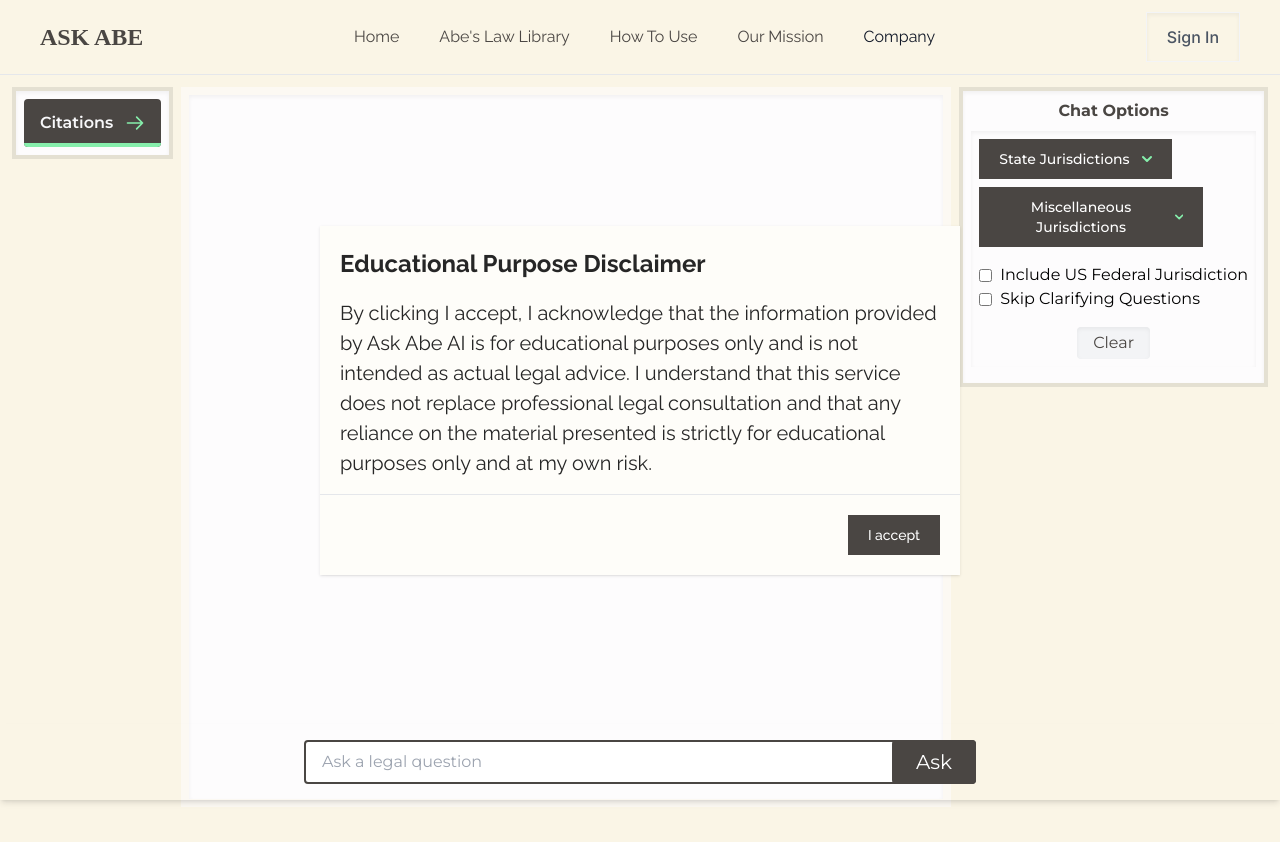
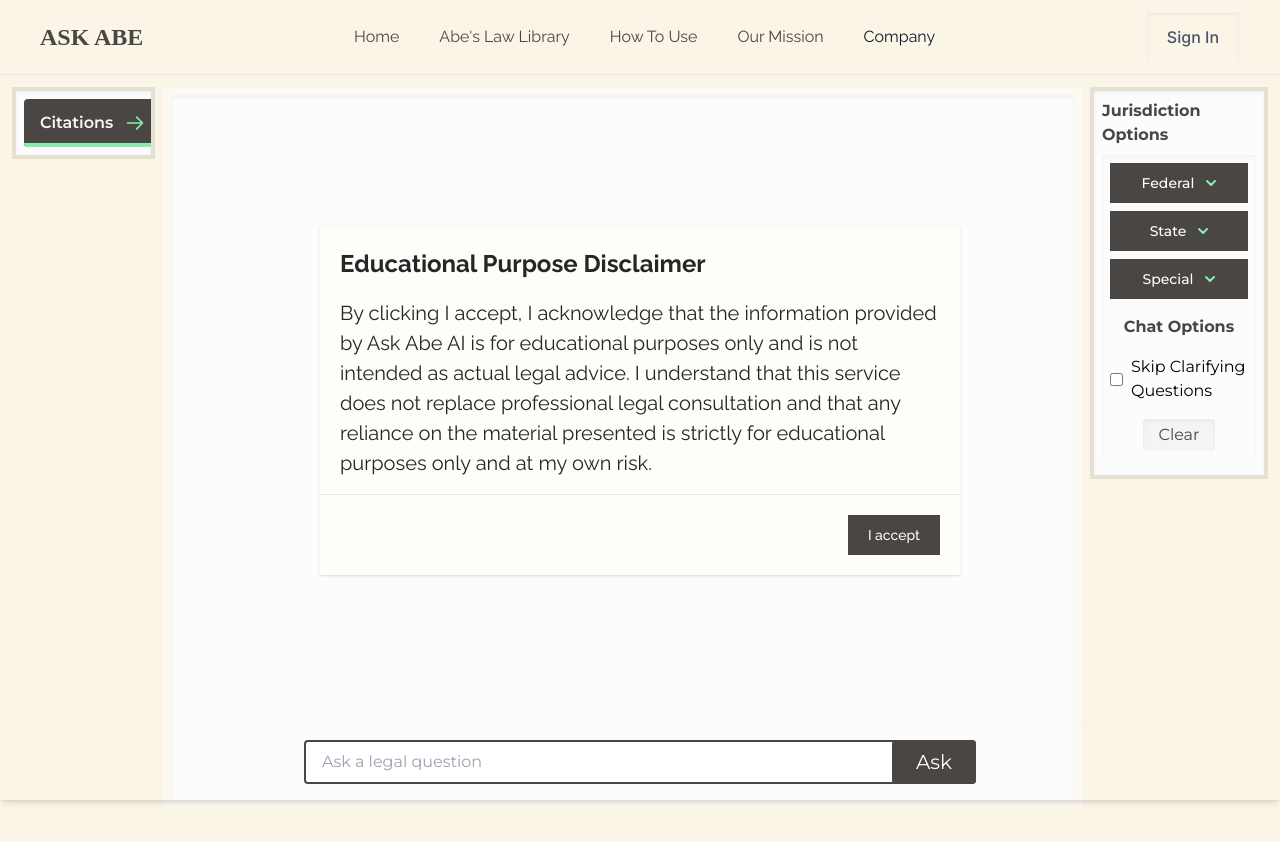
Before and after one commit to AskAbeAI/ask-abe-beta, a Next.js app: page /playground in a window 1280 px wide. Shown: the top 842 px of the page. Built offline with nearby package versions, Linux system fonts and the light colour scheme; a web font is replaced by a local one.

Commit message:
fixed width issues

```diff
--- a/src/app/playground/page.tsx
+++ b/src/app/playground/page.tsx
@@ -4,7 +4,7 @@ import React, { useState, useEffect } from 'react';
 // Import UI components
 import BottomBar from '@/components/bottomBar';
 import ChatContainer from '@/components/chatContainer';
-import DisclaimerModal from '@/components/disclaimermodal';
+import {DisclaimerModal, JurisdictionModal} from '@/components/disclaimermodal';
 // Import data types
 import { ContentType, ContentBlock, ContentBlockParams, CitationBlockProps, GroupedRows, Clarification } from "@/lib/types";
 import { node_as_row, node_key, SubTopic, GeneralTopic, TopicResponses, ClarificationChoices, PartialAnswer } from '@/lib/types';
@@ -56,13 +56,14 @@ export default function Playground() {
   const [sessionID, setSessionID] = useState<string>("");
 
   // State variables for options and jurisdictions
-  const [selectedStateJurisdiction, setSelectedStateJurisdiction] = useState<Jurisdiction | undefined>();
   const [selectedFederalJurisdiction, setSelectedFederalJurisdiction] = useState<Jurisdiction | undefined>(undefined);
+  const [selectedStateJurisdiction, setSelectedStateJurisdiction] = useState<Jurisdiction | undefined>(undefined);
   const [selectedMiscJurisdiction, setSelectedMiscJurisdiction] = useState<Jurisdiction | undefined>(undefined);
   const [questionJurisdictions, setQuestionJurisdictions] = useState<questionJurisdictions>();
 
   const [selectedOptions, setSelectedOptions] = useState<Option[]>([]);
   const [skipClarifications, setSkipClarifications] = useState(false);
+  const [showJurisdictionModal, setShowJurisdictionModal] = useState(false);
 
 
   useEffect(() => {
@@ -74,7 +75,7 @@ export default function Playground() {
     } else if (selectedMiscJurisdiction) {
       mode = 'misc';
     }
-    console.log("CLEARING EVERYTHING!")
+    console.log("CLEARING EVERYTHING!");
     setCitationBlocks([]);
     setSpecificQuestions([]);
     setClarificationResponses([]);
@@ -90,6 +91,7 @@ export default function Playground() {
       federal: selectedFederalJurisdiction,
       misc: selectedMiscJurisdiction
     });
+
   }, [selectedStateJurisdiction, selectedFederalJurisdiction, selectedMiscJurisdiction]);
   // Generate Unique Sessiond IDs here
   function generateSessionID() {
@@ -97,10 +99,8 @@ export default function Playground() {
   }
   useEffect(() => {
     const sessionID = generateSessionID();
-    console.log(`Generated new session ID: ${sessionID}`)
+    console.log(`Generated new session ID: ${sessionID}`);
     setSessionID(sessionID);
-    setSelectedStateJurisdiction({ id: '5', name: ' California', abbreviation: 'CA', corpusTitle: 'California Statutes', usesSubContentNodes: true, jurisdictionLevel: 'state' });
-
     // Add welcome block
   }, []);
 
@@ -181,6 +181,10 @@ export default function Playground() {
   // Logic for starting question answering process
   const handleNewQuestion = async (question: string) => {
 
+    if (selectedFederalJurisdiction === undefined && selectedStateJurisdiction === undefined && selectedMiscJurisdiction === undefined) {
+      setShowJurisdictionModal(true);
+      return;
+    }
     setIsFormVisible(false); // Hide the form when a question is submitted
     const questionText = question.trim();
     setQuestion(questionText);
@@ -194,8 +198,8 @@ export default function Playground() {
       concurrentStreaming: false
     };
     await addContentBlock(createNewBlock(newParams));
-    console.log("HERE@")
-    console.log(questionJurisdictions)
+    console.log("HERE@");
+    console.log(questionJurisdictions);
 
     const question_jurisdictions = questionJurisdictions!;
     let score = 7;
@@ -229,9 +233,9 @@ export default function Playground() {
 
   const scoreQuestion = async (question_jurisdictions: questionJurisdictions, question: string): Promise<[number, string]> => {
 
-    const user_prompt_query: string = constructPromptQuery(question, question_jurisdictions.state?.corpusTitle || 'The Country Of ' , question_jurisdictions.federal?.corpusTitle|| "USA");
+    const user_prompt_query: string = constructPromptQuery(question, question_jurisdictions.state?.corpusTitle || 'The Country Of ', question_jurisdictions.federal?.corpusTitle || "USA");
 
-    console.log(user_prompt_query)
+    console.log(user_prompt_query);
     const requestBody = {
       user_prompt_query: user_prompt_query,
     };
@@ -462,7 +466,7 @@ export default function Playground() {
       jurisdictions: question_jurisdiction,
       query_expansion_embedding: query_expansion_embedding,
     };
-    console.log("  - Sending request to similaritySearch API!")
+    console.log("  - Sending request to similaritySearch API!");
     const response = await fetch('/api/searchDatabase/similaritySearch', {
       method: 'POST',
       headers: {
@@ -694,9 +698,9 @@ export default function Playground() {
     secondary_grouped_rows: GroupedRows,
     combinedClarifications: Clarification[],
   ) => {
-    console.log(questionJurisdictions)
+    console.log(questionJurisdictions);
 
-    let user_prompt_query: string = constructPromptQuery(user_query, questionJurisdictions?.state?.corpusTitle|| 'The Country Of ' , questionJurisdictions!.federal?.corpusTitle || "USA");
+    let user_prompt_query: string = constructPromptQuery(user_query, questionJurisdictions?.state?.corpusTitle || 'The Country Of ', questionJurisdictions!.federal?.corpusTitle || "USA");
 
     if (questionJurisdictions?.mode === "misc") {
       user_prompt_query = constructPromptQueryMisc(user_query, questionJurisdictions?.misc?.corpusTitle || 'This Legal Documentation');
@@ -728,7 +732,7 @@ export default function Playground() {
     console.log("Received response from directAnswering API!");
 
     const direct_answer: string = result.directAnswer;
-    console.log(direct_answer)
+    console.log(direct_answer);
     const params: ContentBlockParams = {
       type: ContentType.Answer,
       content: direct_answer,
@@ -746,16 +750,10 @@ export default function Playground() {
 
   const handleOptionChange = (options: Option[]) => {
     for (const option of options) {
-      console.log(option)
+      console.log(option);
       if (option.name === "Skip Clarifying Questions") {
-        console.log(`Setting skip clarifications to ${option.selected}`)
+        console.log(`Setting skip clarifications to ${option.selected}`);
         setSkipClarifications(option.selected);
-      } else if (option.name === "Include US Federal Jurisdiction") {
-        if (option.selected) {
-          setSelectedFederalJurisdiction({ id: '1', name: 'US Federal Regulations', abbreviation: 'ecfr', corpusTitle: 'United States Code of Federal Regulations', usesSubContentNodes: false, jurisdictionLevel: 'federal' });
-        } else {
-          setSelectedFederalJurisdiction(undefined);
-        }
       }
     }
   };
@@ -767,7 +765,7 @@ export default function Playground() {
     if (questionJurisdictions!.mode !== "misc") {
 
 
-      const user_prompt_query: string = constructPromptQuery(question, selectedStateJurisdiction?.corpusTitle || "",  selectedFederalJurisdiction?.corpusTitle || "USA");
+      const user_prompt_query: string = constructPromptQuery(question, selectedStateJurisdiction?.corpusTitle || "", selectedFederalJurisdiction?.corpusTitle || "USA");
 
       const requestBody = {
         user_prompt_query: user_prompt_query,
@@ -846,14 +844,23 @@ export default function Playground() {
     const input = newQuestion || question;
     await directAnswering(input, specificQuestions, primaryGroupedRows, secondaryGroupedRows, clarifications);
   };
+  const setShown = () => {
+    setShowJurisdictionModal(false);
+  }
 
   return (
 
 
 
     <div className="flex h-screen w-full px-3 py-3 bg-[#FAF5E6]">
+
+        <JurisdictionModal
+        shown={showJurisdictionModal}
+        setShown ={setShown}
+         />
+
       <DisclaimerModal />
-      <div className="pr-2" style={{ width: citationsOpen ? '100%' : 'initial' }}>
+      <div className="pr-2" style={{ width: citationsOpen ? '100%' : '12%' }}>
         <CitationBar
           open={citationsOpen}
           setOpen={setCitationsOpen}
@@ -861,8 +868,8 @@ export default function Playground() {
           activeCitationId={activeCitationId}
         />
       </div>
-      <div className={`flex flex-grow ${citationsOpen ? 'hidden' : ''}`}>
-        <div className="overflow-y-auto w-full justify-center" style={{ minHeight: '90vh', maxHeight: '90vh' }}>
+      <div className={`flex w-full ${citationsOpen ? 'hidden' : ''} style={(width: '68%')}`}>
+        <div className="overflow-y-auto w-full" style={{ minHeight: '90vh', maxHeight: '90vh' }}>
           <ChatContainer
             contentBlocks={contentBlocks}
             onSubmitClarificationAnswers={handleClarificationAnswer}
@@ -874,6 +881,8 @@ export default function Playground() {
           />
 
         </div>
+      </div>
+      <div>
         {/* BottomBar */}
         {isFormVisible && (
           <BottomBar
@@ -883,8 +892,7 @@ export default function Playground() {
           />
         )}
       </div>
-      <div>
-        <div className="pl-2 overflow-y-auto scrollbar w-full h-full" >
+      <div className="pl-2 overflow-y-auto scrollbar  h-full" style={({width: '20%'})} >
         <OptionsList
           stateJurisdictions={StateJurisdictionOptions}
           federalJurisdictions={FederalJurisdictionOptions}
@@ -897,7 +905,7 @@ export default function Playground() {
         />
         {/* Other parts of your application */}
       </div>
-      </div>
+
     </div>
   );
 };
--- a/src/components/contentQueue.tsx
+++ b/src/components/contentQueue.tsx
@@ -167,7 +167,7 @@ const ContentQueue: React.FC<ContentQueueProps> = ({
   };
 
   return (
-    <div className="space-y-4 pb-4">
+    <div className="w-full space-y-4 pb-4">
       {items.map((item) => (
         // The key should be here, on the first element inside the map
         <div key={item.blockId}>
--- a/src/components/optionsFilter.tsx
+++ b/src/components/optionsFilter.tsx
@@ -17,11 +17,11 @@ const OptionsList: React.FC<OptionsListProps> = ({
   // const [searchTerm, setSearchTerm] = useState('');
   // const [filteredJurisdictions, setFilteredJurisdictions] = useState();
   const [selectedOptions, setSelectedOptions] = useState<Option[]>(options);
+  const [selectedFederal, setSelectedFederal] = useState<Jurisdiction>();
   const [selectedState, setSelectedState] = useState<Jurisdiction>();
   const [selectedMisc, setSelectedMisc] = useState<Jurisdiction>();
-  const [isFederalIncluded, setIsFederalIncluded] = useState(false);
 
-  // const [isFederalDropdownOpen, setIsFederalDropdownOpen] = useState(false);
+  const [isFederalDropdownOpen, setIsFederalDropdownOpen] = useState(false);
   const [isStateDropdownOpen, setIsStateDropdownOpen] = useState(false);
   const [isMiscDropdownOpen, setIsMiscDropdownOpen] = useState(false);
   const [showBadJurisdictionsPopup, setShowBadJurisdictionsPopup] = useState(false);
@@ -29,6 +29,10 @@ const OptionsList: React.FC<OptionsListProps> = ({
 
   const [isHovered, setIsHovered] = useState(false);
 
+
+  const toggleFederalDropdown = () => {
+    setIsFederalDropdownOpen(!isFederalDropdownOpen);
+  };
 
   const toggleStateDropdown = () => {
     setIsStateDropdownOpen(!isStateDropdownOpen);
@@ -40,29 +44,29 @@ const OptionsList: React.FC<OptionsListProps> = ({
 
 
   const handleClearSelection = () => {
+    // Close all dropdowns
+    setIsFederalDropdownOpen(false);
+    setIsStateDropdownOpen(false);
     setIsMiscDropdownOpen(false);
-    setIsStateDropdownOpen(false);
+    // Unselect all jurisdictions
+    setSelectedFederal(undefined);
     setSelectedState(undefined);
     setSelectedMisc(undefined);
     // Set all options "selected" to false
     setSelectedOptions(prevSelected =>
       prevSelected.map(prevOption => ({ ...prevOption, selected: false }))
     );
-    setIsFederalIncluded(false);
+
     onFederalJurisdictionChange(undefined);
+    onStateJurisdictionChange(undefined);
     onMiscJurisdictionChange(undefined);
-    // DEFAULT Selection
-    onStateJurisdictionChange({ id: '5', name: ' California', abbreviation: 'CA', corpusTitle: 'California Statutes', usesSubContentNodes: true, jurisdictionLevel: 'state' });
-
   };
 
   const toggleSelection = (index: number) => {
     console.log(selectedOptions);
     console.log(index);
     const option = selectedOptions[index];
-    if (option.name === 'Include US Federal Jurisdiction') {
-      setIsFederalIncluded(!isFederalIncluded);
-    }
+
     option.selected = !option.selected;
 
     // Replace the modified option in the selectedOptions array
@@ -77,52 +81,24 @@ const OptionsList: React.FC<OptionsListProps> = ({
     setIsHovered(hoverState);
   };
 
+
   useEffect(() => {
-    if (isFederalIncluded && selectedMisc) {
+    if (selectedMisc && (selectedFederal || selectedState)) {
       setPopupMessage('Currently, miscellaneous jurisdictions cannot be selected at the same time as federal or state jurisdictions. Plans to implement this feature are in the works. Please select only one jurisdiction type at a time. I will de-select the miscellaneous jurisdiction for you.');
       setSelectedMisc(undefined);
       setShowBadJurisdictionsPopup(true);
-    } else {
-      onFederalJurisdictionChange(federalJurisdictions[0]);
     }
-  }, [isFederalIncluded]);
-  useEffect(() => {
-    if (isFederalIncluded && !selectedState) {
-      setIsFederalIncluded(false); // Deselect federal if no state is selected
+    if (selectedFederal) {
+      onFederalJurisdictionChange(selectedFederal);
+    }
+    if (selectedState) {
+      onStateJurisdictionChange(selectedState);
+    }
+    if (selectedMisc) {
+      onMiscJurisdictionChange(selectedMisc);
     }
 
-  }, [selectedState, isFederalIncluded]);
-
-  useEffect(() => {
-    if (selectedState) {
-      setPopupMessage('Currently, miscellaneous jurisdictions cannot be selected at the same time as federal or state jurisdictions. Plans to implement this feature are in the works. Please select only one jurisdiction type at a time. I will de-select the state jurisdiction for you.');
-      setSelectedState(undefined);
-      setShowBadJurisdictionsPopup(true);
-    }
-    if (isFederalIncluded) {
-      // Remove the option 'Include US Federal Jurisdiction' from selectedOptions if it is there
-      setIsFederalIncluded(false);
-      setSelectedOptions(prevSelected =>
-        prevSelected.includes(options[0])
-          ? prevSelected.filter(lastOption => lastOption != options[0])
-          : [...prevSelected]
-      );
-    }
-    onMiscJurisdictionChange(selectedMisc);
-    onStateJurisdictionChange(undefined);
-
-  }, [selectedMisc]);
-
-  useEffect(() => {
-    if (selectedMisc) {
-      setPopupMessage('Currently, miscellaneous jurisdictions cannot be selected at the same time as federal or state jurisdictions. Plans to implement this feature are in the works. Please select only one jurisdiction type at a time. I will de-select the miscellaneous jurisdiction for you.');
-      setSelectedMisc(undefined);
-      setShowBadJurisdictionsPopup(true);
-    } else {
-      onStateJurisdictionChange(selectedState);
-    }
-
-  }, [selectedState]);
+  }, [selectedFederal, selectedState, selectedMisc]);
 
 
   useEffect(() => {
@@ -133,24 +109,72 @@ const OptionsList: React.FC<OptionsListProps> = ({
 
   return (
     <div className="overflow-y-auto bg-[#FDFCFD] border-4 border-[#E4E0D2] p-2 w-full shadow-inner rounded-md">
-      <div className="flex justify-center text-[#4A4643] font-bold font-montserrat pb-2">Chat Options</div>
+      <div className="flex justify-center text-[#4A4643] font-bold font-montserrat pb-2">Jurisdiction Options</div>
       <div className="flex justify-center font-montserrat pb-2">
         <div className="overflow-y-auto bg-[#FDFCFD] p-2 w-25 shadow-inner rounded-md">
           <div className="overflow-y-auto w-full" style={{ maxHeight: '45vh' }}>
 
+            {/* Federal Jurisdiction Button */}
+            <button
+              id="dropdownRadioBgHoverButtonFederal"
 
+              onMouseEnter={() => toggleHover(true)}
+              onMouseLeave={() => toggleHover(false)}
+              onClick={toggleFederalDropdown}
+              className="text-white bg-[#4A4643] hover:bg-green-300 hover:text-[#4A4643] focus:ring-4 focus:outline-none focus:ring-green-300 font-medium rounded-lg text-sm px-5 py-2.5 text-center inline-flex items-center justify-center w-full dark:bg-blue-600 dark:hover:bg-blue-700 dark:focus:ring-blue-800"
+              type="button"
+            >
+              Federal
+              <svg className={`w-2.5 h-2.5 ml-3 ${isHovered ? 'text-[#4A4643]' : 'text-green-300'}`} aria-hidden="true" fill="none" viewBox="0 0 10 6">
+
+                <path stroke="currentColor" strokeLinecap="round" strokeLinejoin="round" strokeWidth="2" d="m1 1 4 4 4-4" />
+              </svg>
+            </button>
+
+            {/* Federal Jurisdiction Dropdown Content */}
+            {isFederalDropdownOpen && (
+
+              <div className="z-10 w-25 bg-white rounded-lg shadow">
+
+                <ul className="p-3 space-y-1 text-sm text-gray-700">
+                  {/* Loop through options */}
+                  {federalJurisdictions.map((jurisdiction: Jurisdiction) => (
+                    <li key={jurisdiction.id}>
+                      <div className="flex items-center p-2 rounded hover:bg-gray-100">
+                        <input
+                          type="radio"
+                          value={jurisdiction.id}
+                          name="options-radio-federal"
+                          onChange={() => setSelectedFederal(jurisdiction)}
+                          checked={selectedFederal === jurisdiction}
+                          className="w-4 h-4 text-blue-600 bg-gray-100 border-gray-300 focus:ring-blue-500"
+                        />
+
+                        <label htmlFor={jurisdiction.id} className="w-25 ml-2 text-sm font-medium text-gray-900">
+
+                          {jurisdiction.name}
+                        </label>
+                      </div>
+                    </li>
+                  ))}
+
+                </ul>
+              </div>
+            )}
+          </div>
+          <div className="overflow-y-auto w-full pt-2" style={{ maxHeight: '45vh' }}>
             {/* State Jurisdiction Button */}
             <button
-              id="dropdownRadioBgHoverButton"
+              id="dropdownRadioBgHoverButtonState"
 
               onMouseEnter={() => toggleHover(true)}
               onMouseLeave={() => toggleHover(false)}
               onClick={toggleStateDropdown}
-              className="text-white bg-[#4A4643] hover:bg-green-300 hover:text-[#4A4643] focus:ring-4 focus:outline-none focus:ring-green-300 font-medium rounded-lg text-sm px-5 py-2.5 text-center inline-flex items-center dark:bg-blue-600 dark:hover:bg-blue-700 dark:focus:ring-blue-800"
+              className="text-white bg-[#4A4643] hover:bg-green-300 hover:text-[#4A4643] focus:ring-4 focus:outline-none focus:ring-green-300 font-medium rounded-lg text-sm px-5 py-2.5 text-center inline-flex items-center justify-center w-full dark:bg-blue-600 dark:hover:bg-blue-700 dark:focus:ring-blue-800"
               type="button"
             >
-              State Jurisdictions
-              <svg className={`w-2.5 h-2.5 ml-3 ${isHovered ? 'text-[#4A4643]' : 'text-green-300'}`}  aria-hidden="true" fill="none" viewBox="0 0 10 6">
+              State
+              <svg className={`w-2.5 h-2.5 ml-3 ${isHovered ? 'text-[#4A4643]' : 'text-green-300'}`} aria-hidden="true" fill="none" viewBox="0 0 10 6">
 
                 <path stroke="currentColor" strokeLinecap="round" strokeLinejoin="round" strokeWidth="2" d="m1 1 4 4 4-4" />
               </svg>
@@ -169,7 +193,7 @@ const OptionsList: React.FC<OptionsListProps> = ({
                         <input
                           type="radio"
                           value={jurisdiction.id}
-                          name="options-radio"
+                          name="options-radio-state"
                           onChange={() => setSelectedState(jurisdiction)}
                           checked={selectedState === jurisdiction}
                           className="w-4 h-4 text-blue-600 bg-gray-100 border-gray-300 focus:ring-blue-500"
@@ -190,20 +214,18 @@ const OptionsList: React.FC<OptionsListProps> = ({
           </div>
 
 
-          <div className="overflow-y-auto w-5/6 pt-2" style={{ maxHeight: '45vh' }}>
-
-
+          <div className="overflow-y-auto w-full pt-2" style={{ maxHeight: '45vh' }}>
             {/* Misc Jurisdiction Button */}
             <button
-              id="dropdownRadioBgHoverButton"
+              id="dropdownRadioBgHoverButtonMisc"
               onMouseEnter={() => toggleHover(true)}
               onMouseLeave={() => toggleHover(false)}
               onClick={toggleMiscDropdown}
-              className="text-white bg-[#4A4643] hover:bg-green-300 hover:text-[#4A4643] focus:ring-4 focus:outline-none focus:ring-green-300 font-medium rounded-lg text-sm px-5 py-2.5 text-center inline-flex items-center dark:bg-blue-600 dark:hover:bg-blue-700 dark:focus:ring-blue-800"
+              className="text-white bg-[#4A4643] hover:bg-green-300 hover:text-[#4A4643] focus:ring-4 focus:outline-none focus:ring-green-300 font-medium rounded-lg text-sm px-5 py-2.5 text-center inline-flex items-center justify-center w-full dark:bg-blue-600 dark:hover:bg-blue-700 dark:focus:ring-blue-800"
               type="button"
             >
-              Miscellaneous Jurisdictions
-              <svg className={`w-2.5 h-2.5 ml-3 ${isHovered ? 'text-[#4A4643]' : 'text-green-300'}`}  aria-hidden="true" fill="none" viewBox="0 0 10 6">
+              Special
+              <svg className={`w-2.5 h-2.5 ml-3 ${isHovered ? 'text-[#4A4643]' : 'text-green-300'}`} aria-hidden="true" fill="none" viewBox="0 0 10 6">
                 <path stroke="currentColor" strokeLinecap="round" strokeLinejoin="round" strokeWidth="2" d="m1 1 4 4 4-4" />
               </svg>
             </button>
@@ -219,7 +241,7 @@ const OptionsList: React.FC<OptionsListProps> = ({
                         <input
                           type="radio"
                           value={jurisdiction.id}
-                          name="options-radio"
+                          name="options-radio-misc"
                           onChange={() => setSelectedMisc(jurisdiction)}
                           checked={selectedMisc === jurisdiction}
                           className="w-4 h-4 text-blue-600 bg-gray-100 border-gray-300 focus:ring-blue-500"
@@ -237,7 +259,7 @@ const OptionsList: React.FC<OptionsListProps> = ({
             )}
           </div>
 
-
+          <div className="flex justify-center text-[#4A4643] font-bold font-montserrat pt-4">Chat Options</div>
           {/* Rest of the OptionsList content */}
           <div className="h-auto max-h-full ">
             <ul className="list-none pt-4">
@@ -293,8 +315,7 @@ const OptionsList: React.FC<OptionsListProps> = ({
           </div>
         </div>
       )}
-
-    </div>
+    </div >
 
   );
 };
--- a/src/components/ui/chatBlocks.tsx
+++ b/src/components/ui/chatBlocks.tsx
@@ -648,7 +648,7 @@ export const AbeIconLabel: React.FC<AbeIconProps> = ({
         <div className="h-8 w-8 rounded-full flex mr-2">
           {/* Placeholder for icon */}
           <span><Image
-              src="/ASKABELOGO.png"
+              src="/home/ASKABELOGO.png"
               alt="Legal Research Image"
               width={40}
               height={50}
--- a/src/lib/types.ts
+++ b/src/lib/types.ts
@@ -226,8 +226,8 @@ export const MiscJurisdictionOptions: Jurisdiction[] = [
 ];
 
 export const ChatOptions: Option[] = [
-  { id: 0, name: 'Include US Federal Jurisdiction', selected: false },
-  { id: 1, name: 'Skip Clarifying Questions', selected: false },
+  // { id: 0, name: 'Include US Federal Jurisdiction', selected: false },
+  { id: 0, name: 'Skip Clarifying Questions', selected: false }
 ];
 
 export interface OptionsListProps {
@@ -240,6 +240,11 @@ export interface OptionsListProps {
   onStateJurisdictionChange: (jurisdictions: Jurisdiction | undefined) => void;
   onFederalJurisdictionChange: (jurisdictions: Jurisdiction | undefined) => void;
   onMiscJurisdictionChange: (jurisdictions: Jurisdiction | undefined) => void;
+}
+
+export interface JurisdictionModalProps {
+  shown: boolean;
+  setShown: () => void;
 }
 
 // Types for UI Logic
```
Also changed, not shown: src/components/disclaimermodal.tsx (+36 -2 lines). Lines whose indentation alone changed are shown as unchanged.
